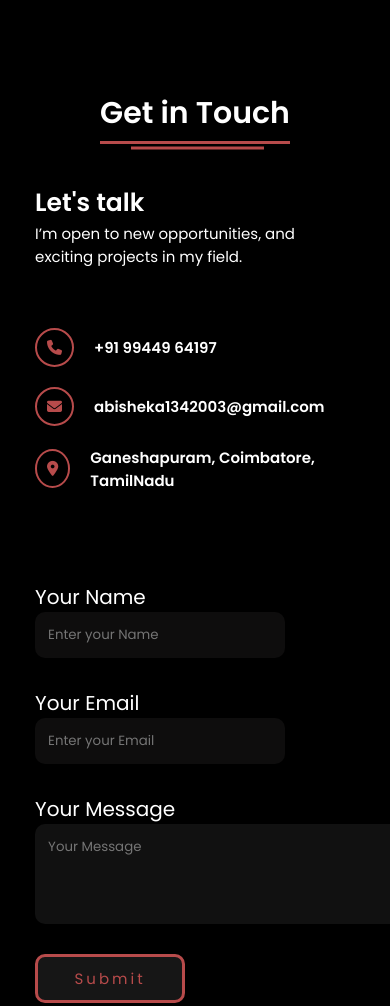
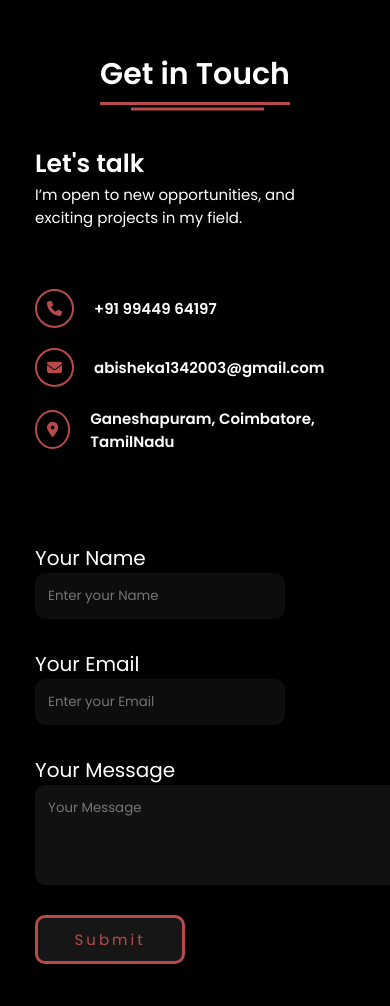
Before and after one commit to H-Abishek/portfolio, a plain HTML site: page index.html in a window 390 px wide. Shown: the part 5295-6301 px from the top of the page. Drawn offline with Linux system fonts and the light colour scheme.

Commit message:
Update index.css

```diff
--- a/index.css
+++ b/index.css
@@ -660,7 +660,7 @@ border-radius: 1rem;
         font-size: 15px;
     }
     #Conatct {
-        margin-top: 10%;
+        margin-top: 0;
     }
     .contact {
     margin-top: 10%;
```
